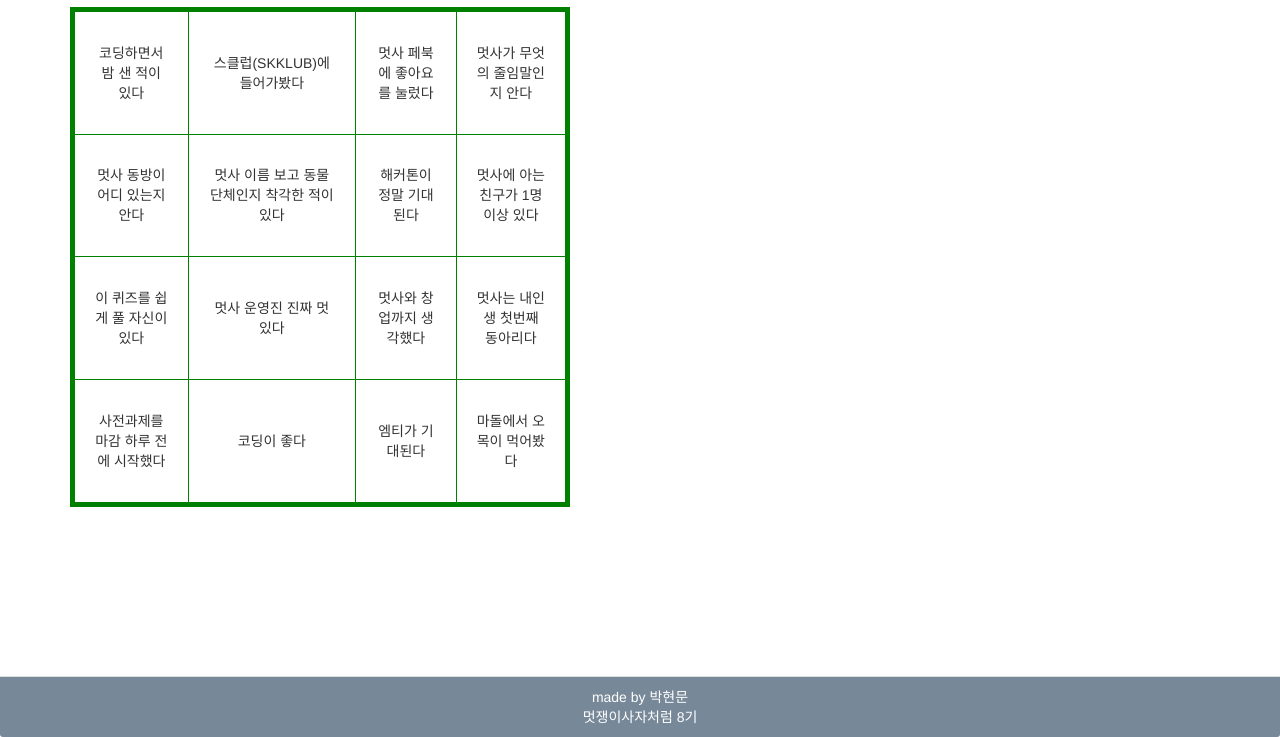
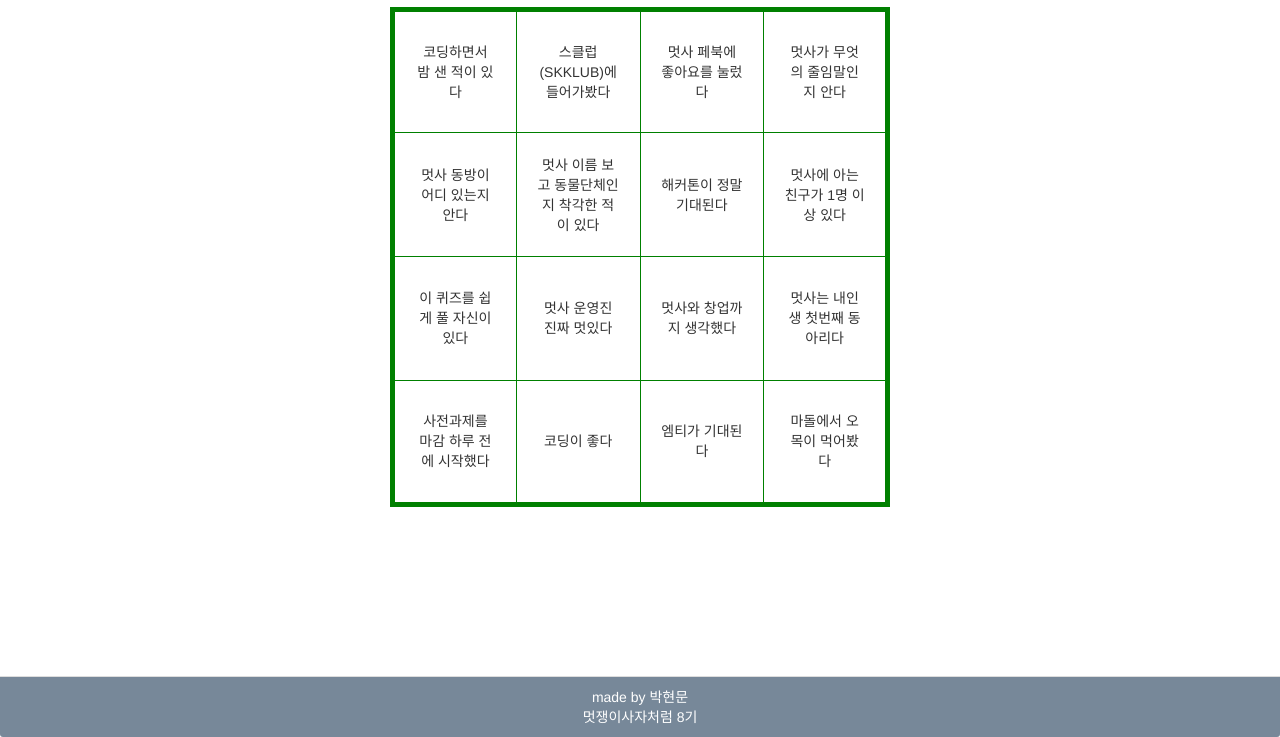
Before and after one commit to Hyeonmun/1stassignment, a plain HTML site: page BINGO.html in a window 1280 px wide. Shown: the part 63-800 px from the top of the page. Drawn offline with nearby package versions, Linux system fonts and the light colour scheme.

Commit message:
2주차 빙고 수정

```diff
--- a/BINGO.html
+++ b/BINGO.html
@@ -18,6 +18,12 @@
     <style>
         table {
             border-collapse:collapse;
+            margin-left:auto;
+            margin-right:auto;
+        }
+        td{
+            width:25%;
+            height:25%;
         }
         tr, td {
             padding : 20px
```
